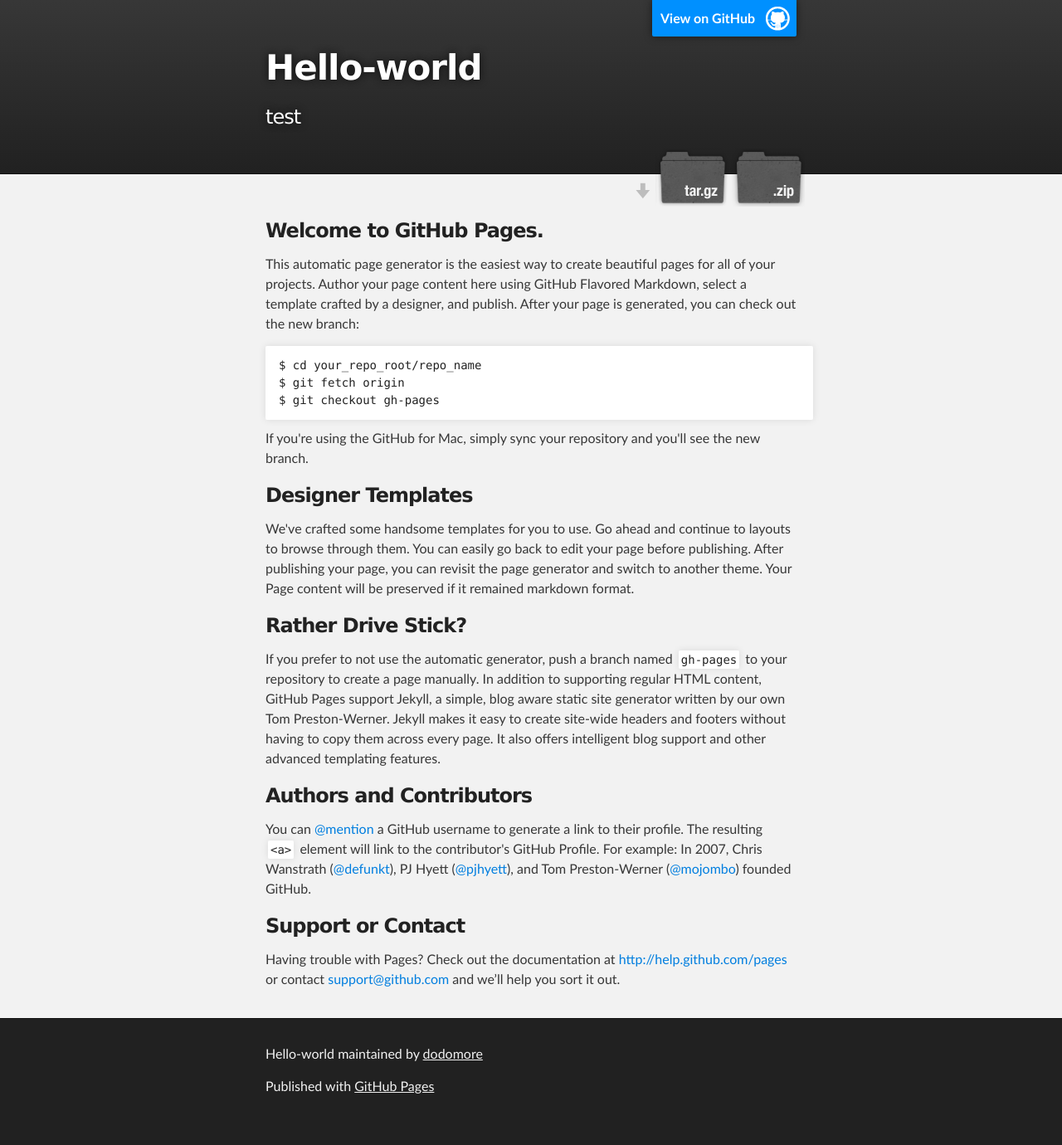
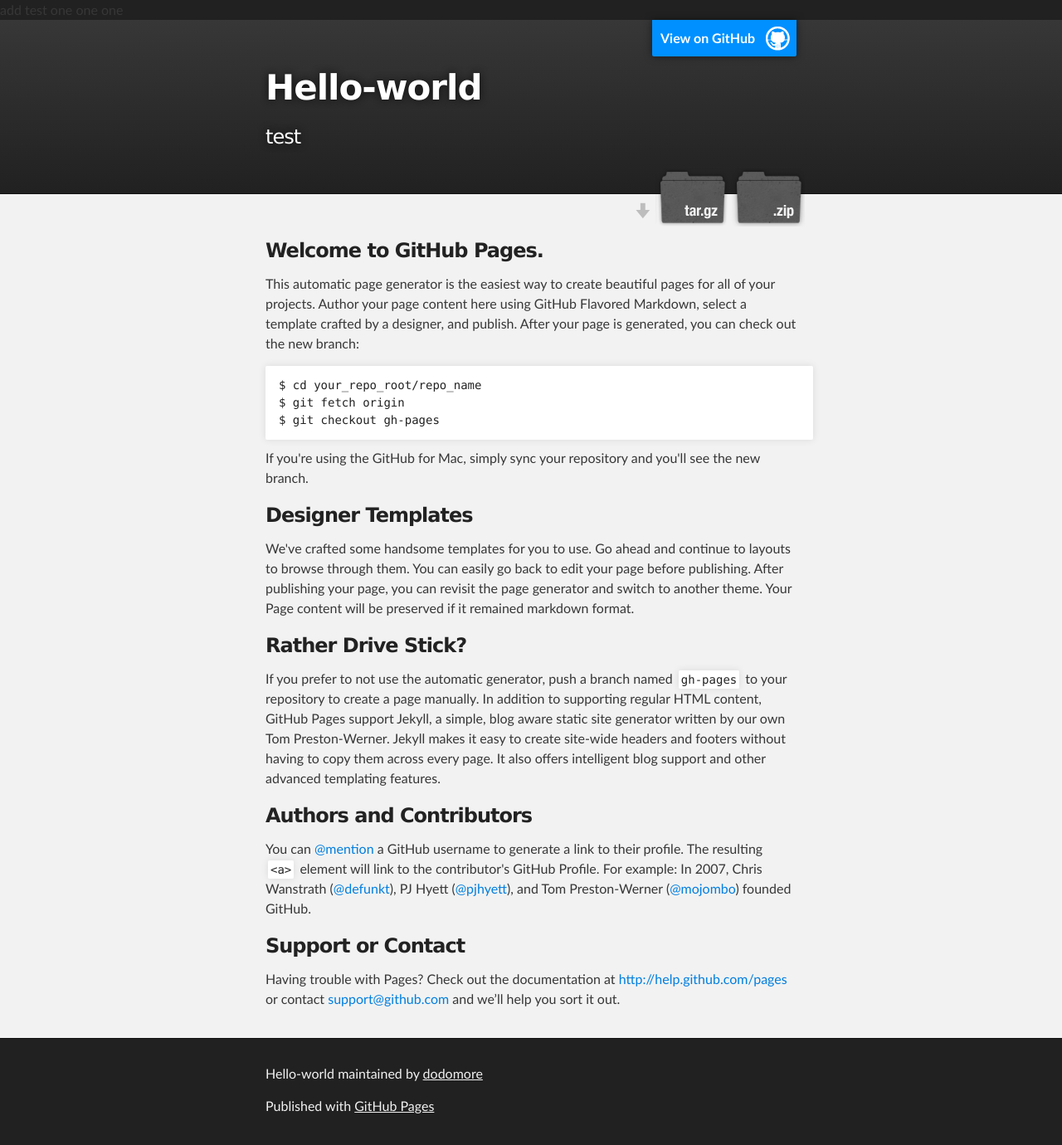
Before and after one commit to dodomore/hello-world, a Jekyll site: the page index.html, which Jekyll copies as it is, in a window 1280 px wide. Shown: the whole page at 83% size. Built offline with Jekyll 4.4.1, drawn with Linux system fonts in a browser that asks for light colours; before the commit the page ends 1356 px from its top, so only the background shows below that.

Commit message:
update one Signed-off-by: marytian <marytian@hyx.com>

```diff
--- a/index.html
+++ b/index.html
@@ -12,7 +12,7 @@
   </head>
 
   <body>
-
+  <div> add test one one one </div>
     <!-- HEADER -->
     <div id="header_wrap" class="outer">
         <header class="inner">
```
